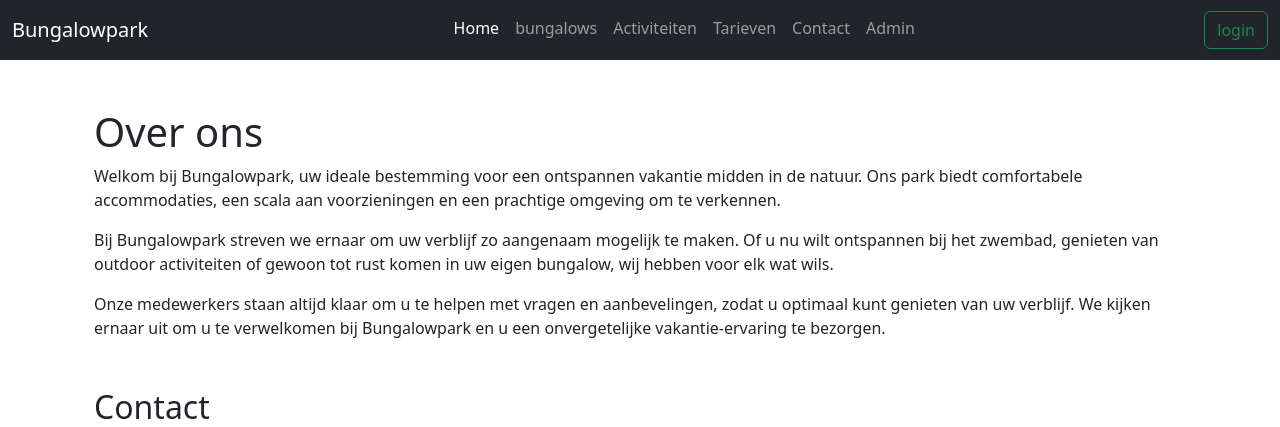
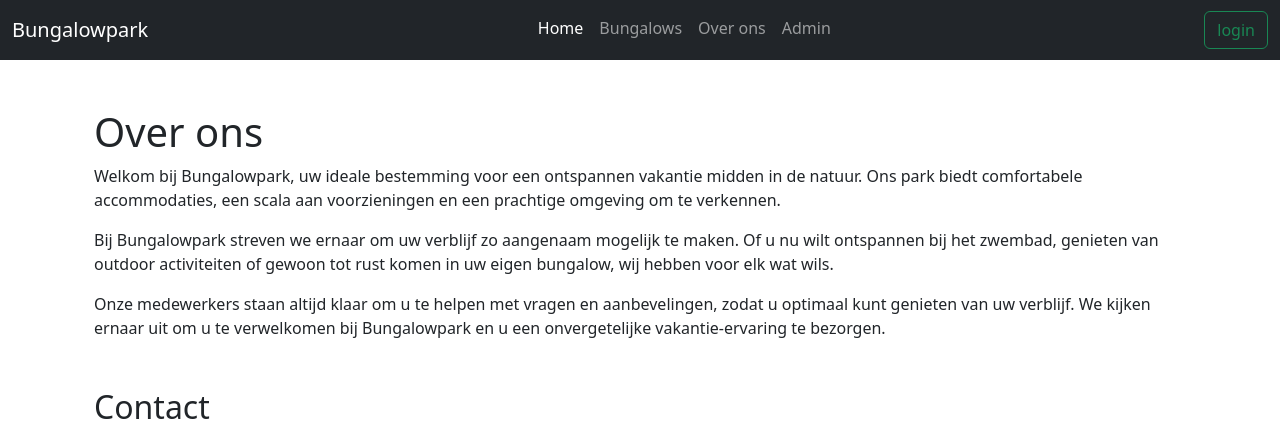
Before and after one commit to niekKq/webtechnew, a Flask app: page /about in a window 1280 px wide. Shown: the top 427 px of the page. Run offline with Flask 3, Linux system fonts and the light colour scheme.

Commit message:
Edited the homepage and made sure the routes of the navbar were correct

```diff
--- a/webapp/__init__.py
+++ b/webapp/__init__.py
@@ -1,4 +1,5 @@
 from flask import Flask
+
 app = Flask(__name__)
 app.run(debug=True, port=5000, host="0.0.0.0")
 
--- a/webapp/main/templates/base.html
+++ b/webapp/main/templates/base.html
@@ -46,34 +46,23 @@
               <a class="nav-link active" aria-current="page" href="/">Home</a>
             </li>
             <li class="nav-item">
-                    <a class="nav-link" href="/bungalows">bungalows</a>
+              <a class="nav-link" href="/bungalows">Bungalows</a>
             </li>
             <li class="nav-item">
-                    <a class="nav-link" href="#">Activiteiten</a>
-                </li>
-                <li class="nav-item">
-                    <a class="nav-link" href="#">Tarieven</a>
-                </li>
-                <li class="nav-item">
-                    <a class="nav-link" href="#">Contact</a>
+              <a class="nav-link" href="/about">Over ons</a>
             </li>
             <li class="nav-item">
               <a class="nav-link" href="/admin">Admin</a>
             </li>
           </ul>
           <a class="nav-link" href="/login">
-                <button class="btn btn-outline-success">
-                    login
-                </button>
+            <button class="btn btn-outline-success">login</button>
           </a>
-
         </div>
       </div>
     </nav>
 
-<div class="container mt-5">
-    {% block main %}inhoud{% endblock %}
-</div>
+    <div class="container mt-5">{% block main %}inhoud{% endblock %}</div>
 
     <script
       src="https://cdn.jsdelivr.net/npm/bootstrap@5.3.3/dist/js/bootstrap.bundle.min.js"
```
Lines whose indentation alone changed are shown as unchanged.
